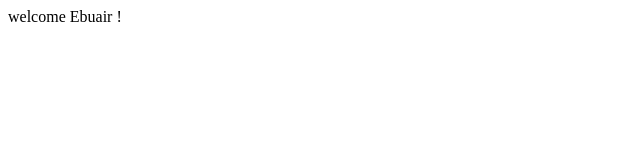
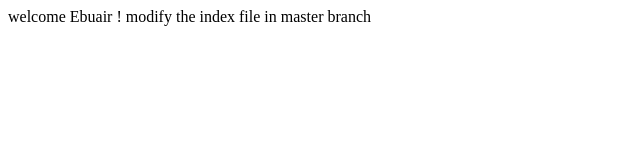
Before and after one commit to Ebuair/kinx, a plain HTML site: page index.html in a window 1280 px wide. Shown: the whole page, without its empty margins (0-640 px from the left). Drawn offline with Linux system fonts and the light colour scheme.

Commit message:
modify the file in master branch

```diff
--- a/index.html
+++ b/index.html
@@ -5,4 +5,5 @@
 </head>
 <body>
 welcome Ebuair !
+modify the index file in master branch
 </body>
```
